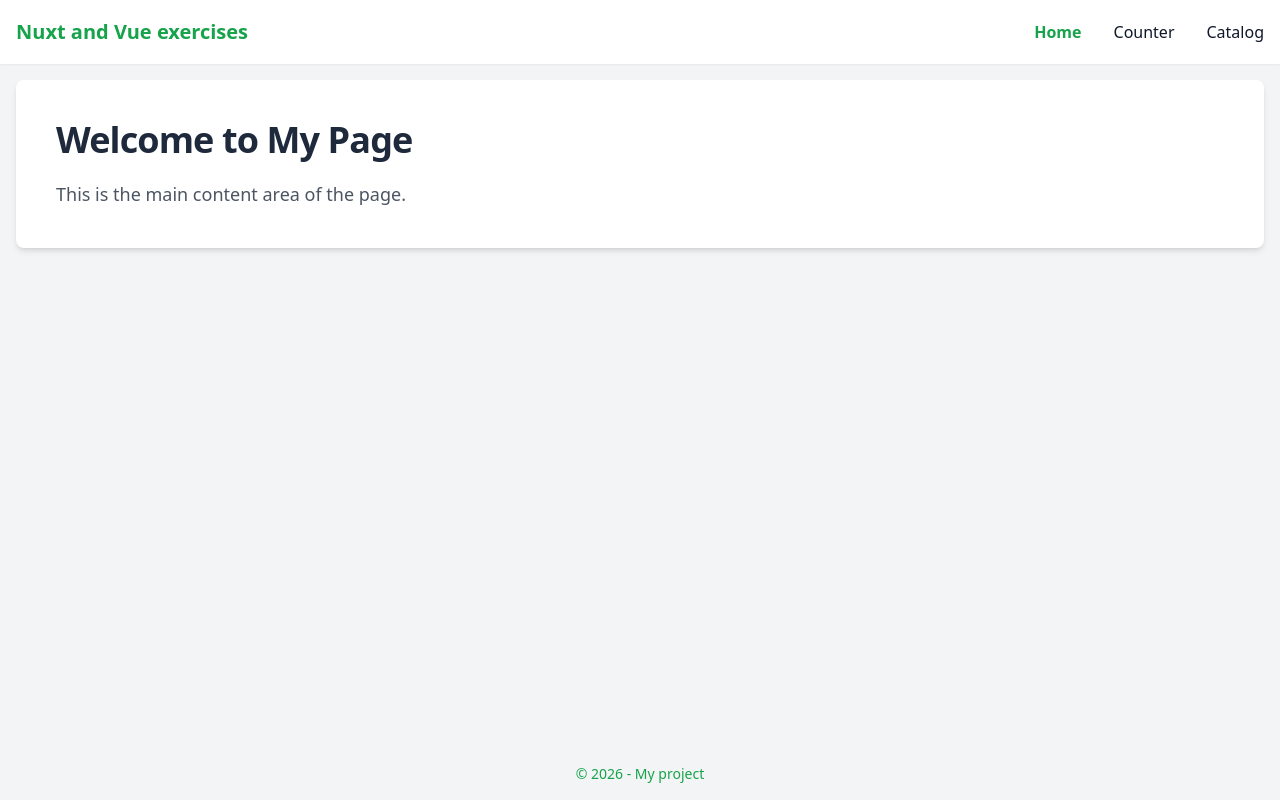
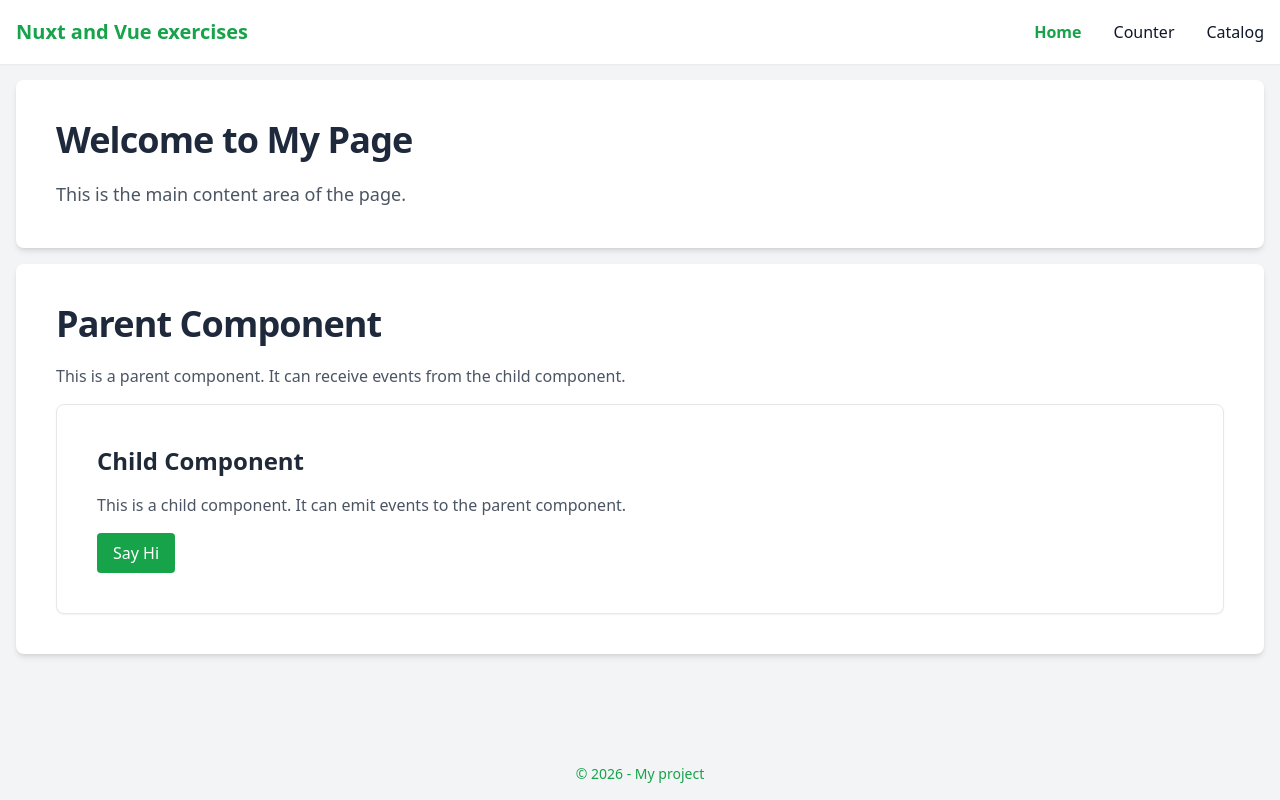
Before and after one commit to marcoslgl/formacion, a Nuxt app in the folder nuxt-vue-exercises/: page / in a window 1280 px wide. Built offline with nearby package versions, Linux system fonts and the light colour scheme.

Commit message:
feat(vue-nuxt) add exercise 7

```diff
--- /dev/null
+++ b/nuxt-vue-exercises/components/ChildComponent.vue
@@ -0,0 +1,19 @@
+<script setup lang="ts">
+const emit = defineEmits<{
+  (e: "example", mesaje: string): void;
+}>();
+
+const sayHi = () => {
+  emit("example", "Hello from child component");
+};
+</script>
+
+<template>
+  <div class="py-10 px-10 bg-white border rounded-lg shadow-sm">
+    <h2 class="text-2xl font-bold text-gray-800 mb-4">Child Component</h2>
+    <p class="text-gray-600 mb-4">This is a child component. It can emit events to the parent component.</p>
+    <button @click="sayHi" class="px-4 py-2 bg-green-600 text-white rounded hover:bg-green-700 transition">
+      Say Hi
+    </button>
+  </div>
+</template>
--- /dev/null
+++ b/nuxt-vue-exercises/components/ParentComponent.vue
@@ -0,0 +1,17 @@
+<script setup lang="ts">
+const mesageReceived = ref("");
+const manageMesage = (mesaje: string) => {
+  mesageReceived.value = mesaje;
+};
+</script>
+
+<template>
+  <div class="py-10 px-10 bg-white rounded-lg shadow-md">
+    <TheTitle>Parent Component</TheTitle>
+    <p class="text-gray-600 mb-4">This is a parent component. It can receive events from the child component.</p>
+    <ChildComponent @example="manageMesage" />
+    <p v-if="mesageReceived" class="text-gray-600 mt-6">
+      Message received from child: <span class="text-green-600">{{ mesageReceived }}</span>
+    </p>
+  </div>
+</template>
--- a/nuxt-vue-exercises/pages/index.vue
+++ b/nuxt-vue-exercises/pages/index.vue
@@ -9,4 +9,7 @@ definePageMeta({
     <TheTitle>Welcome to My Page</TheTitle>
     <p class="text-lg text-gray-600">This is the main content area of the page.</p>
   </section>
+  <section class="pt-4">
+    <ParentComponent />
+  </section>
 </template>
```
